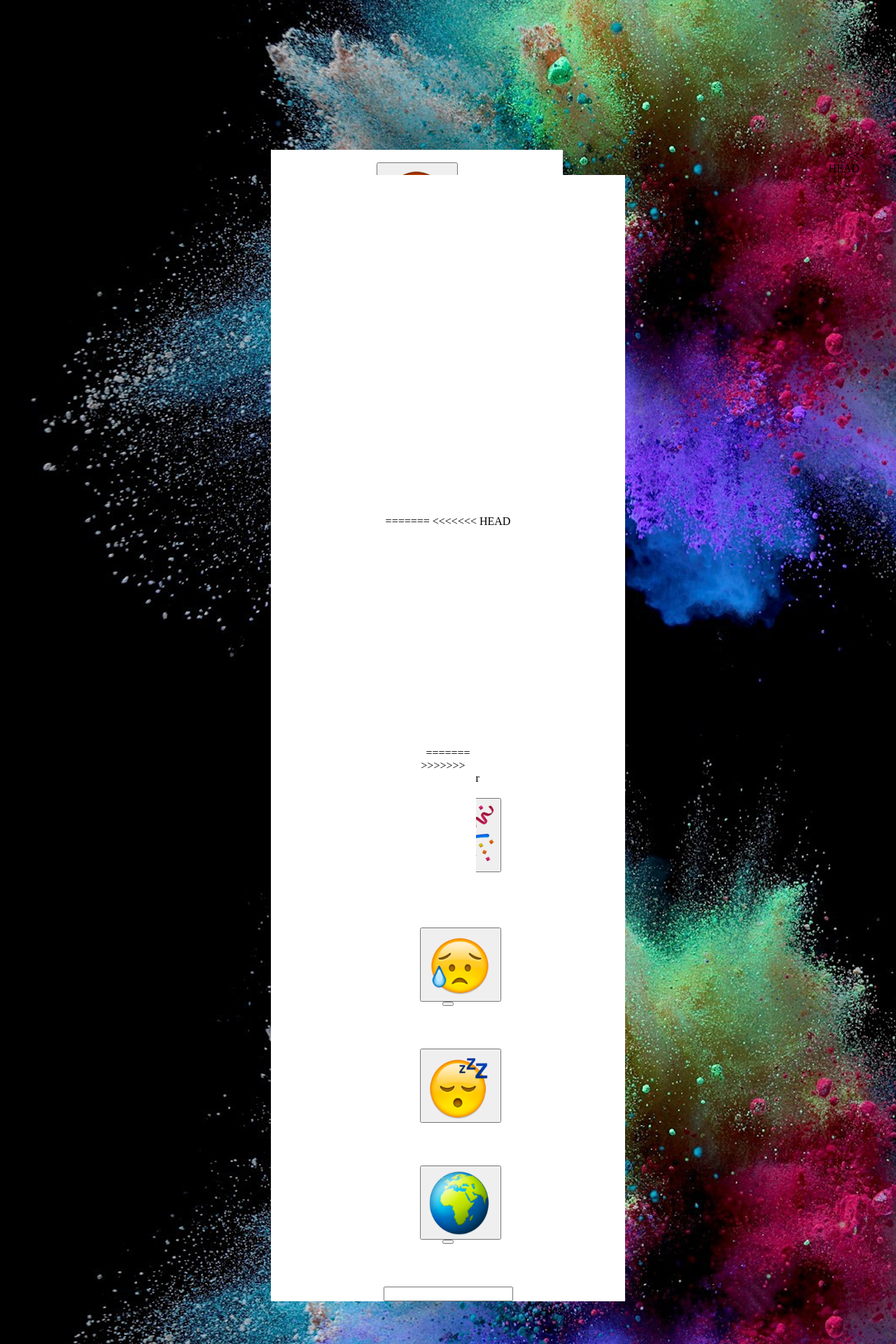
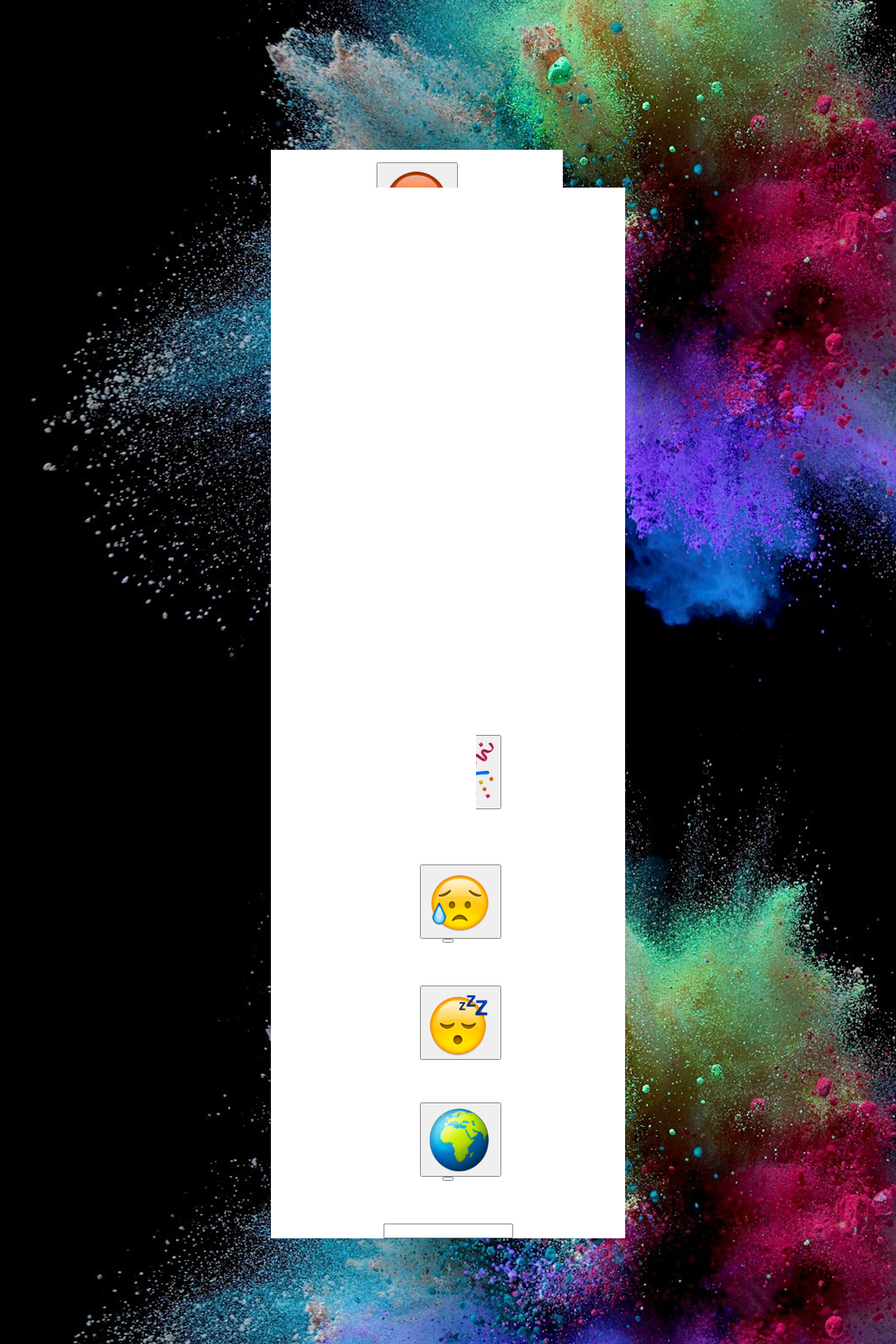
Before and after one commit to charlinds/emoodji, a Python web app: template templates/mainpage.html in a window 1280 px wide. Shown: the part 372-2292 px from the top of the page at 70% size. Run offline with Jinja, Linux system fonts and the light colour scheme; the template is opened without the code that fills it, so the values that code supplies are empty; some libraries are stand-ins or nearby versions.

Commit message:
"small changes"

```diff
--- a/templates/mainpage.html
+++ b/templates/mainpage.html
@@ -20,19 +20,16 @@
 <<<<<<< HEAD
 
       <div>
-=======
       <div class="left">
->>>>>>> origin/master
         <h3>
         <button value="happy"><img id="happy" src="/images/emojis/happy.jpg" width="100" height="100"></button>
       </h3>
       </div>
-<<<<<<< HEAD
+
 
       <div>
-=======
+
       <div class="left">
->>>>>>> origin/master
         <h3>
           <button value="party"><img id="party" src="/images/emojis/party.jpg" width="100" height="100"></button>
         </h3>
@@ -70,6 +67,7 @@
                         );
       </script>
 
+
   </body>
 </html>
         <!-- // $("#angry").val("");// set value of mood to angry
```
